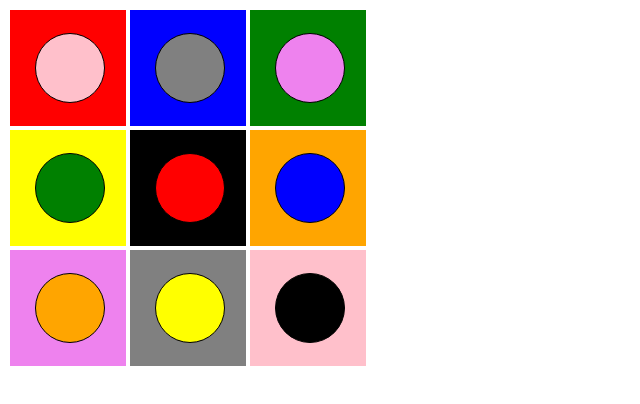
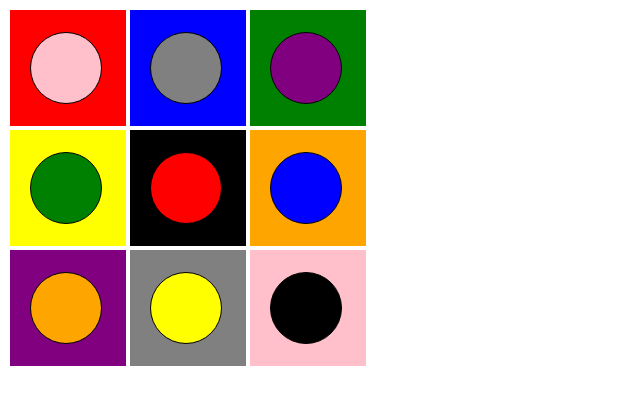
Before and after one commit to mtmpschss/mtmpschss.github.io, a plain HTML site: page zadania-domowe/zadanie-3/index.html in a window 1280 px wide. Shown: the whole page, without its empty margins (0-640 px from the left). Drawn offline with Linux system fonts and the light colour scheme.

Commit message:
poprawione zadanie 3
dodane nowe klasy i id. poprawione stylowanie css

```diff
--- a/zadania-domowe/zadanie-3/css/style.css
+++ b/zadania-domowe/zadanie-3/css/style.css
@@ -1,100 +1,99 @@
-div {
+.square {
     height: 120px;
     width: 120px;
     border: 2px;
     border-color: white;
     position: relative;
-    border: 2px;
     border-style: solid;
-    border-color: white;
     box-sizing: border-box;
-
-    }
-
-div.red {
-    background-color: red;
 }
 
-div.pink {
-    background-color: pink;
-}
 
-div.blue {
-    background-color: blue;
-}
-
-div.gray {
-    background-color: gray;
-}
-
-div.green {
-    background-color: green;
-}
-
-div.violet {
-    background-color: violet;
-}
-
-div.yellow {
-    background-color: yellow;
-}
-
-div.black {
-    background-color: black;
-}
-
-div.orange {
-    background-color: orange;
-}
-
-div div {
+.circle {
     height: 70px;
     width: 70px;
     border-radius: 100%;
     border: 1px;
     border-style: solid;
     border-color: black;
-    left: 25px;
+    position: relative;
+    left: 20px;
     top: 50%;
     transform: translateY(-50%);
-    z-index: 1;
 }
 
-#yellow {
+.red {
+    background-color: red;
+}
+
+.blue {
+    background-color: blue;
+}
+
+.green {
+    background-color: green;
+}
+
+.yellow {
+    background-color: yellow;
+}
+
+.black {
+    background-color: black;
+}
+
+.orange {
+    background-color: orange;
+}
+
+.purple {
+    background-color: purple;
+}
+
+.grey {
+    background-color: grey;
+}
+
+.pink {
+    background-color: pink;
+}
+
+.center {
+    left: 120px;
+}
+
+.right {
+    left: 240px;
+}
+
+#blue-square {
+    bottom: 120px;
+}
+
+#green-square {
     bottom: 240px;
 }
 
-#blue {
-    bottom: 120px;
-    left: 120px;
-}
-
-#green {
-    left: 240px;
+#yellow-square {
     bottom: 240px;
 }
 
-#black {
+#black-square {
     bottom: 360px;
-    left: 120px;
 }
 
-#orange {
+#orange-square {
     bottom: 480px;
-    left: 240px;
 }
 
-#violet {
-        bottom: 480px;
-
+#purple-square {
+    bottom: 480px;
 }
 
-#gray {
+#grey-square {
     bottom: 600px;
-    left: 120px;
 }
 
-#pink {
+#pink-square {
     bottom: 720px;
-    left: 240px;
 }
--- a/zadania-domowe/zadanie-3/index.html
+++ b/zadania-domowe/zadanie-3/index.html
@@ -1,46 +1,49 @@
 <!DOCTYPE html>
 <html lang="en">
+
 <head>
     <meta charset="UTF-8">
     <title>Document</title>
     <link rel="stylesheet" href="css/style.css">
 </head>
+
 <body>
-    <div class="red" id="red">
-        <div class="pink"></div>
+    <div class="red square" id="red-square">
+        <div class="pink circle"></div>
     </div>
 
-    <div class="blue" id="blue">
-        <div class="gray"></div>
+    <div class="blue square center" id="blue-square">
+        <div class="grey circle"></div>
     </div>
 
-    <div class="green" id="green">
-        <div class="violet"></div>
+    <div class="green square right" id="green-square">
+        <div class="purple circle"></div>
     </div>
 
-    <div class="yellow" id="yellow">
-        <div class="green"></div>
+    <div class="yellow square" id="yellow-square">
+        <div class="green circle"></div>
     </div>
 
-    <div class="black" id="black">
-        <div class="red"></div>
+    <div class="black square center" id="black-square">
+        <div class="red circle"></div>
     </div>
 
-    <div class="orange" id="orange">
-        <div class="blue"></div>
+    <div class="orange square right" id="orange-square">
+        <div class="blue circle"></div>
     </div>
 
-    <div class="violet" id="violet">
-        <div class="orange"></div>
+    <div class="purple square" id="purple-square">
+        <div class="orange circle"></div>
     </div>
 
-    <div class="gray" id="gray">
-        <div class="yellow"></div>
+    <div class="grey square center" id="grey-square">
+        <div class="yellow circle"></div>
     </div>
 
-    <div class="pink" id="pink">
-        <div class="black"></div>
+    <div class="pink square right" id="pink-square">
+        <div class="black circle"></div>
     </div>
 
 </body>
+
 </html>
```
